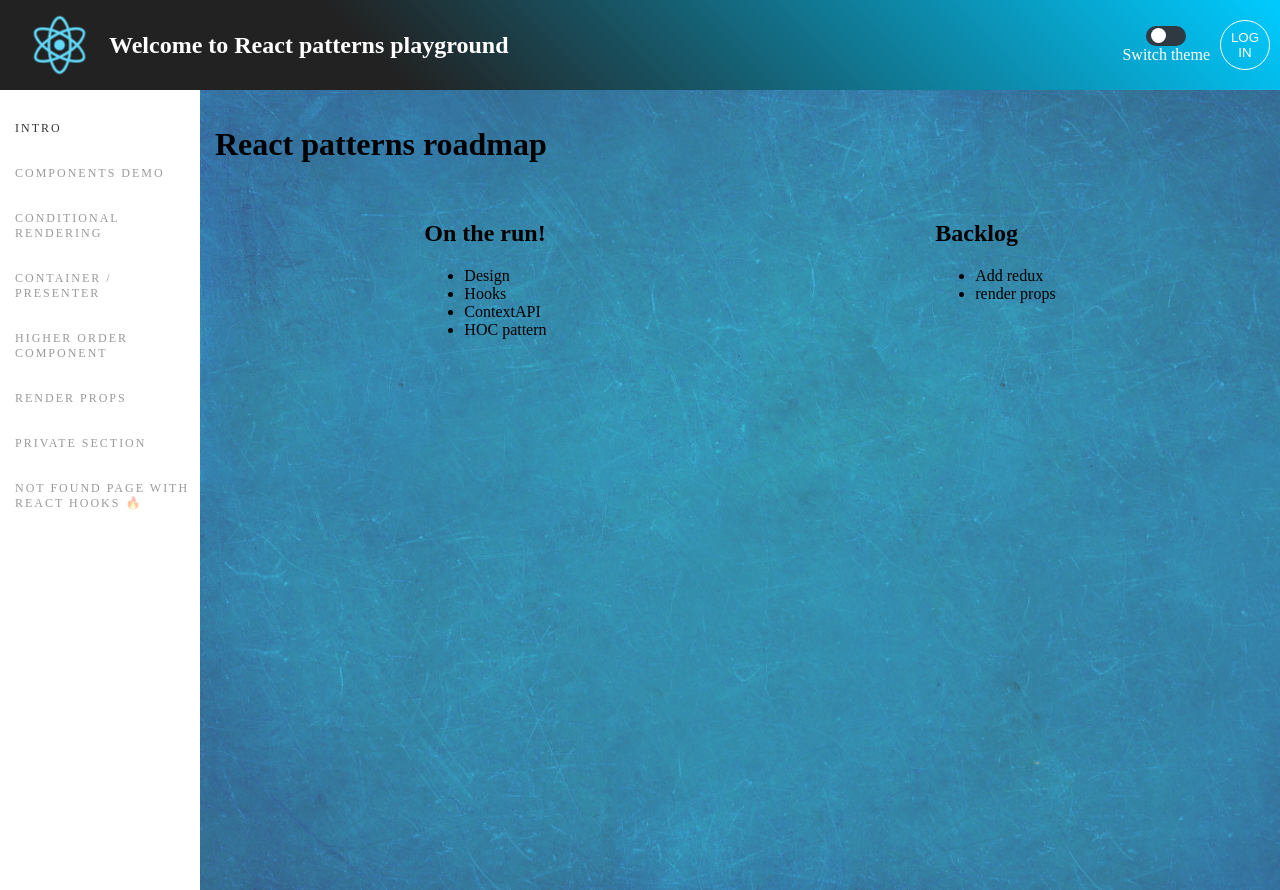
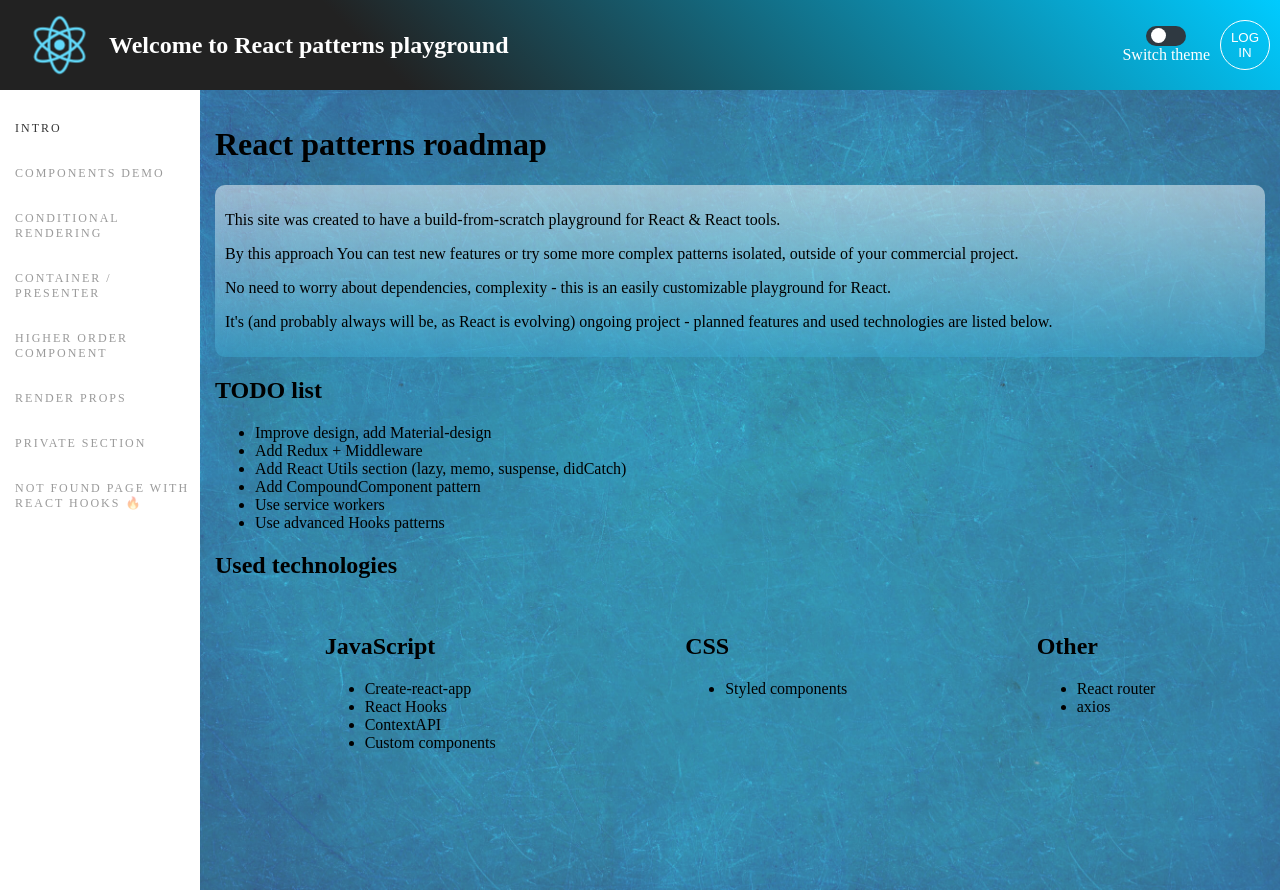
Before and after one commit to khamer1410/react-patterns, a React (Create React App) app: page / in a window 1280 px wide. Built offline with nearby package versions, Linux system fonts and the light colour scheme.

Commit message:
Add Intro page description

```diff
--- a/src/layouts/Pages/IntroPage.js
+++ b/src/layouts/Pages/IntroPage.js
@@ -1,12 +1,26 @@
 import React from 'react';
 import styled from 'styled-components';
+import Infobox from 'components/InfoBox';
 
 export const IntroPage = () => (
   <>
     <h1>React patterns roadmap</h1>
+    <Infobox>
+      <span>
+        <p>This site was created to have a build-from-scratch playground for React & React tools.</p>
+        <p>By this approach You can test new features or try some more complex patterns isolated, outside of your commercial project.</p>
+        <p>No need to worry about dependencies, complexity - this is an easily customizable playground for React.</p>
+        <p>It's (and probably always will be, as React is evolving) ongoing project - planned features and used technologies are listed below.</p>
+      </span>
+    </Infobox>
+
+    <ListedSection header='TODO list' list={tasks} />
+
+    <h2>Used technologies</h2>
     <Wrapper>
-      <ListedSection header='On the run!' list={runItems} />
-      <ListedSection header='Backlog' list={backlogItems} />
+      <ListedSection header='JavaScript' list={JSitems} />
+      <ListedSection header='CSS' list={CSSItems} />
+      <ListedSection header='Other' list={otherItems} />
     </Wrapper>
   </>
 )
@@ -32,14 +46,27 @@ const ListedSection = props => (
   </section>
 )
 
-const runItems = [
-  { name: 'Design', done: false },
-  { name: 'Hooks', done: false },
-  { name: 'ContextAPI', done: false },
-  { name: 'HOC pattern', done: false },
+const tasks = [
+  { name: 'Improve design, add Material-design', done: false },
+  { name: 'Add Redux + Middleware', done: false },
+  { name: 'Add React Utils section (lazy, memo, suspense, didCatch)', done: false },
+  { name: 'Add CompoundComponent pattern', done: false },
+  { name: 'Use service workers', done: false },
+  { name: 'Use advanced Hooks patterns', done: false },
 ]
 
-const backlogItems = [
-  { name: 'Add redux', done: false },
-  { name: 'render props', done: false },
+const JSitems = [
+  { name: 'Create-react-app', done: false },
+  { name: 'React Hooks', done: false },
+  { name: 'ContextAPI', done: false },
+  { name: 'Custom components', done: false },
 ]
+
+const CSSItems = [
+  { name: 'Styled components', done: false },
+]
+
+const otherItems = [
+  { name: 'React router', done: false },
+  { name: 'axios', done: false },
+]
--- a/src/layouts/Pages/conditionalRendering/ConditionalRenderingPage.js
+++ b/src/layouts/Pages/conditionalRendering/ConditionalRenderingPage.js
@@ -80,9 +80,9 @@ const StatusPresenter = ({ isOpen }) => {
 }
 
 // HOC boilerplate
-const Open = () => <p><span role='img' aria-label=''>😈</span> PARTY <span role='img' aria-label=''>😈</span></p>
+const Open = () => <p><span role='img' aria-label='devil'>😈</span> PARTY <span role='img' aria-label='devil'>😈</span></p>
 
-const Closed = () => <p><span role='img' aria-label=''>😎</span> CHILL <span role='img' aria-label=''>😎</span></p>
+const Closed = () => <p><span role='img' aria-label='sunglasses'>😎</span> CHILL <span role='img' aria-label='sunglasses'>😎</span></p>
 
 const HOC = (firstComponent, secondComponent) => condition => props => {
   return condition ? firstComponent(props) : secondComponent(props)
```
